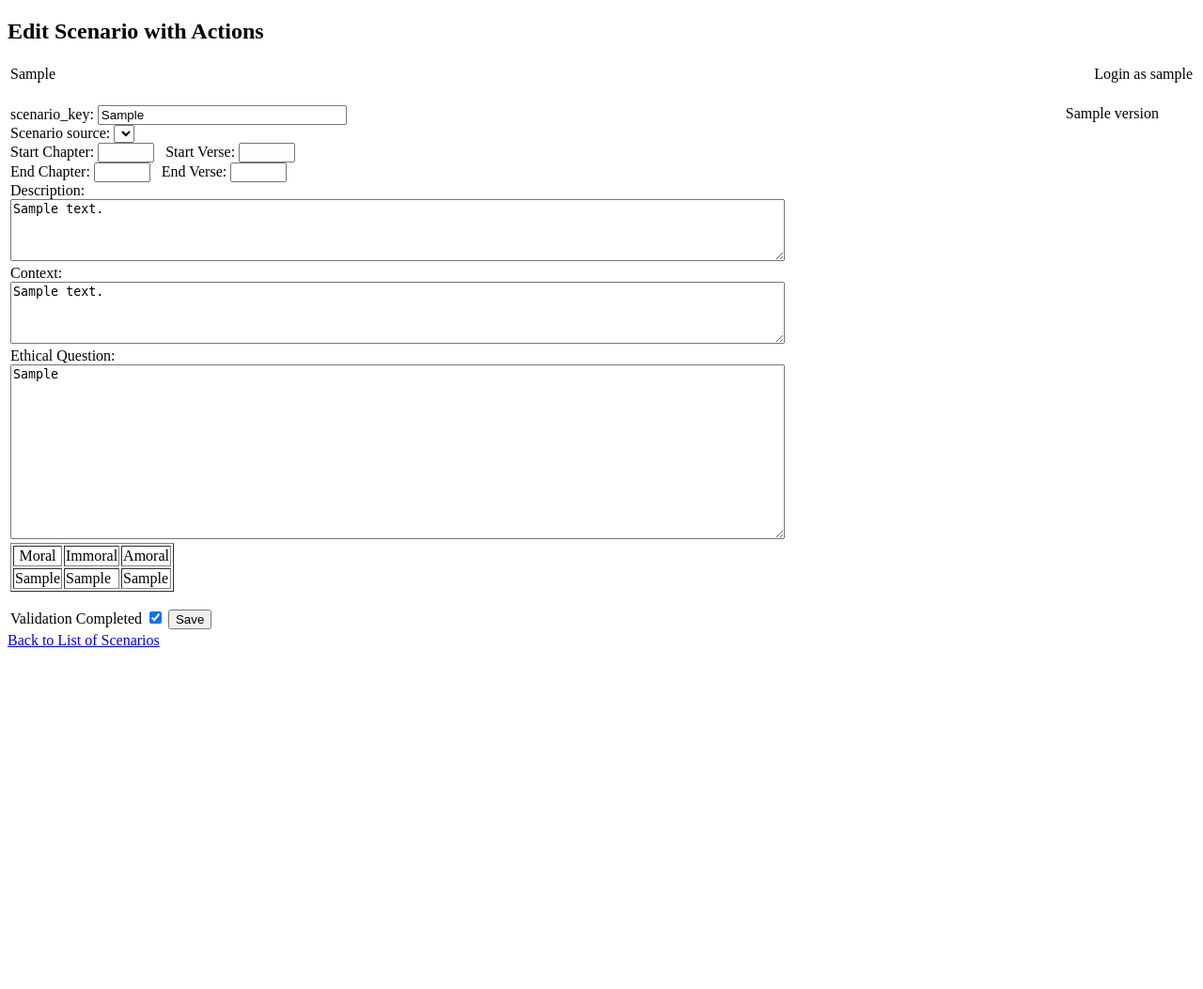
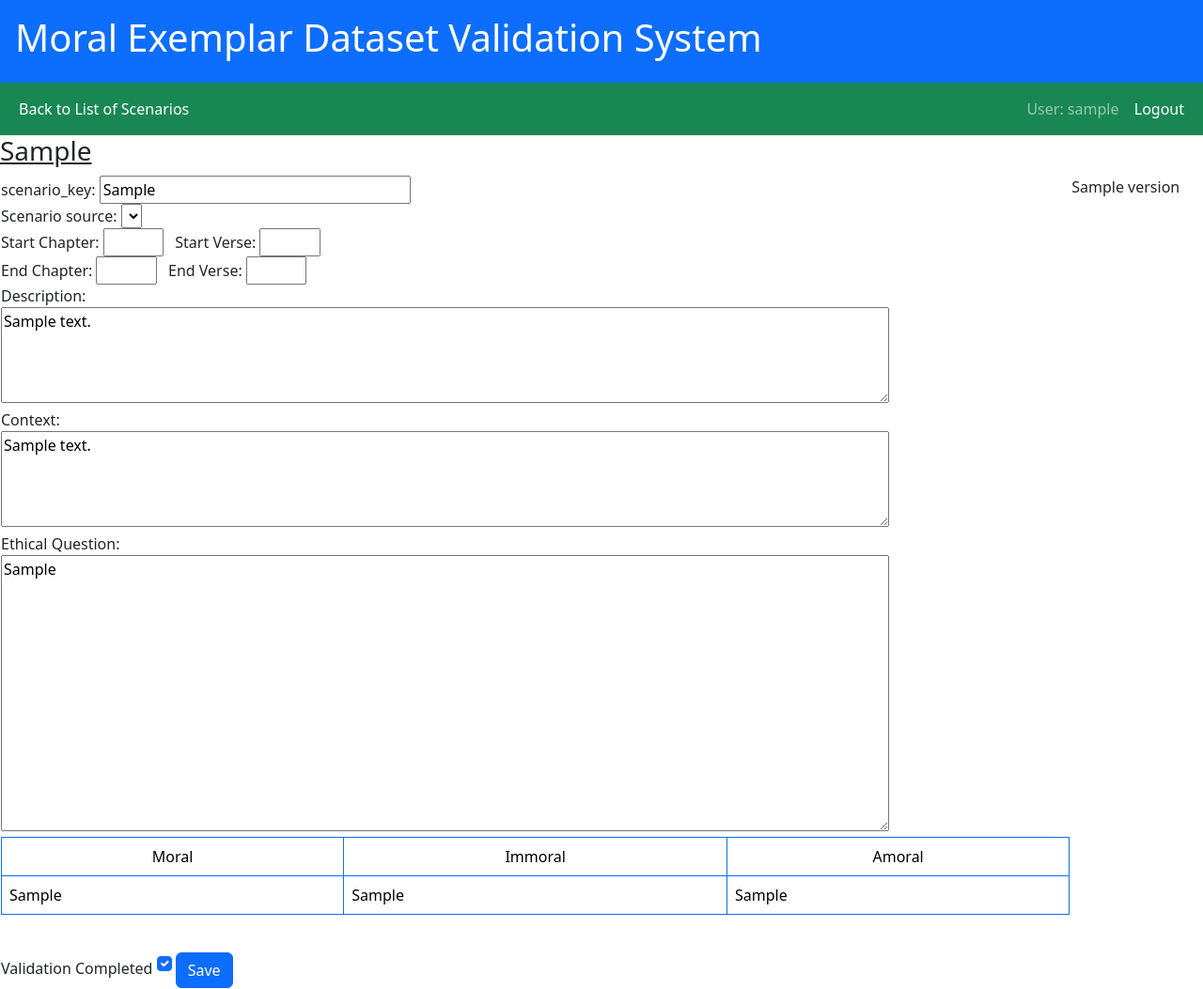
Before and after one commit to haggenso/moral_exemplar, a Flask app: template templates/edit.html in a window 1280 px wide. Shown: the whole page at 94% size. Before the commit the page ends 689 px from the top, so only its background shows below. Run offline with Flask 3, Linux system fonts and the light colour scheme; the template is opened without the code that fills it: most values are stand-ins (such as "Sample title", 1, 10 or a date in 2020); lists and menus that the app fills with data are empty; some libraries are stand-ins or nearby versions.

Commit message:
Bootstrap version #1

```diff
--- a/main.py
+++ b/main.py
@@ -96,15 +96,15 @@ def get_action_list(cursor, scenario_id, moral_status):
 			action_confidence = "0"
 
 		action_num = '{:02d}'.format(i+1)
-
-		action_html += '<HR>\n'
+		if i > 0 :
+			action_html += '<HR class="bg-primary border-primary border-2">\n'
 		action_html += 'Action' + action_num + ':<BR>\n'
 		action_html += '<TEXTAREA NAME="lst_' + moral_status + action_num + '_desc" ROWS="8"'
 		action_html += ' COLS="30" STYLE="overflow:auto">\n'
 		action_html += action_description + '</TEXTAREA><BR>\n'
 		for idx in range(len(like6lvl)):
 			confidence_value = round(idx*0.1,1)
-			action_html += '<INPUT TYPE="RADIO" NAME="lst_' + moral_status + action_num + '_confidence"'
+			action_html += '<INPUT TYPE="RADIO" class="form-check-input" NAME="lst_' + moral_status + action_num + '_confidence"'
 			action_html += ' VALUE=' + str(confidence_value)
 			if abs(float(action_confidence) - confidence_value) < 0.01:
 				action_html += ' CHECKED'
@@ -178,184 +178,190 @@ def logout():
 def view():
 
 	out_str = "<p>Hello</p>\n"
-	try:
-		# out_str += app.config['MYSQL_DB']
-		cursor = mysql.connection.cursor()
+	if 'username' in session:
+		try:
+			# out_str += app.config['MYSQL_DB']
+			cursor = mysql.connection.cursor()
 
-		id_key = 'scenario_id'
-		fld_list = ['scenario_key','description','context','validated']
-		query = "SELECT " + id_key + "," + ",".join(fld_list) + " FROM scenarios "
-		query += " WHERE deleted=0 and " + session['groupfilter']
-		query += " ORDER BY source_id, start_chapter, start_verse"
-		cursor.execute(query)
+			id_key = 'scenario_id'
+			fld_list = ['scenario_key','description','context','validated']
+			query = "SELECT " + id_key + "," + ",".join(fld_list) + " FROM scenarios "
+			query += " WHERE deleted=0 and " + session['groupfilter']
+			query += " ORDER BY source_id, start_chapter, start_verse"
+			cursor.execute(query)
 
-		# Fetch all rows
-		scenarios = cursor.fetchall()
+			# Fetch all rows
+			scenarios = cursor.fetchall()
 
-		list_of_html = []
-		header = fld_list
-		header.insert(0, "Edit")
-		header = list_html_esc(header)
-		for i in range(len(header)) :
-			header[i] = "<B>" + header[i] +"</B>"
-		list_of_html.append(list_in_TD(header))
-		for item in scenarios:
-			item = list(item)
-			scenario_id = item[0]
-			item = item[1:]
-			item[-1] = 'Validated' if item[-1] else 'Not Validated'
-			item = list_remove_none(item)
-			item = list_html_esc(item)
-			item.insert(0, "<A HREF='" + url_for('edit') + "?id=" + str(scenario_id) + "'>Edit</A>")
-			list_of_html.append(list_in_TD(item))
+			list_of_html = []
+			header = fld_list
+			header.insert(0, "Edit")
+			header = list_html_esc(header)
+			for i in range(len(header)) :
+				header[i] = "<B>" + header[i] +"</B>"
+			list_of_html.append(list_in_TD(header))
+			for item in scenarios:
+				item = list(item)
+				scenario_id = item[0]
+				item = item[1:]
+				item[-1] = 'Validated' if item[-1] else 'Not Validated'
+				item = list_remove_none(item)
+				item = list_html_esc(item)
+				item.insert(0, "<A HREF='" + url_for('edit') + "?id=" + str(scenario_id) + "'>Edit</A>")
+				list_of_html.append(list_in_TD(item))
 
-		return render_template('view.html', list_of_html=list_of_html, username=session['username'])
-		# return out_str + "<p>" + repr(scenarios) + "</p>\n"
-		# return out_str + "<p>" + repr(list_of_html) + "</p>\n"
+			return render_template('view.html', list_of_html=list_of_html, username=session['username'], editor=session['editor'])
+			# return out_str + "<p>" + repr(scenarios) + "</p>\n"
+			# return out_str + "<p>" + repr(list_of_html) + "</p>\n"
 
-	except Exception as e:
-		return (jsonify({'status': 'error', 'message': str(e)}))
+		except Exception as e:
+			return (jsonify({'status': 'error', 'message': str(e)}))
+	else:
+		return redirect(url_for('login'))
 
 @app.route("/edit", methods=['GET','POST'])
 def edit():
 	global cursor
 
 	out_str = "<p>Hello</p>\n"
-	try:
-		scenario_id = str(request.args['id'])
-		form_fld = ['scenario_id','scenario_key','source_id','start_chapter','start_verse',
-				'end_chapter','end_verse','description','context','ethic_q','validated']
+	if 'username' in session:
+		try:
+			scenario_id = str(request.args['id'])
+			form_fld = ['scenario_id','scenario_key','source_id','start_chapter','start_verse',
+					'end_chapter','end_verse','description','context','ethic_q','validated']
 
-		if request.method == 'POST' :
-			form_data = dict(request.form)
-			cursor = mysql.connection.cursor()
+			if request.method == 'POST' :
+				form_data = dict(request.form)
+				cursor = mysql.connection.cursor()
 
-			if scenario_id.isdigit() :
-				query = "UPDATE scenarios SET deleted=1 WHERE scenario_id = %s"
-				cursor.execute(query, (scenario_id,))
-				query = "UPDATE actions SET deleted=1 WHERE scenario_id = %s"
-				cursor.execute(query, (scenario_id,))
+				if scenario_id.isdigit() :
+					query = "UPDATE scenarios SET deleted=1 WHERE scenario_id = %s"
+					cursor.execute(query, (scenario_id,))
+					query = "UPDATE actions SET deleted=1 WHERE scenario_id = %s"
+					cursor.execute(query, (scenario_id,))
 
-			source_key = get_source_key(cursor, form_data['source_id'])
-			scenario_key = source_key + 'C' + str(form_data['start_chapter']) + 'V' + str(form_data['start_verse'])
-			if not((form_data['start_chapter']==form_data['end_chapter']) and (form_data['start_verse']==form_data['end_verse'])) :
-				scenario_key += '-C' + str(form_data['end_chapter']) + 'V' + str(form_data['end_verse'])
-			form_data['scenario_key'] = scenario_key
+				source_key = get_source_key(cursor, form_data['source_id'])
+				scenario_key = source_key + 'C' + str(form_data['start_chapter']) + 'V' + str(form_data['start_verse'])
+				if not((form_data['start_chapter']==form_data['end_chapter']) and (form_data['start_verse']==form_data['end_verse'])) :
+					scenario_key += '-C' + str(form_data['end_chapter']) + 'V' + str(form_data['end_verse'])
+				form_data['scenario_key'] = scenario_key
 
-			if form_data.get('validated', '') == '':
-				form_data['validated']=0
-			else:
-				form_data['validated']=1
+				if form_data.get('validated', '') == '':
+					form_data['validated']=0
+				else:
+					form_data['validated']=1
 
-			query = "INSERT INTO scenarios (date_recorded, scenario_key, source_id, "
-			query += " start_chapter, start_verse, end_chapter, end_verse, "
-			query += " description, context, ethic_q, username, validated) "
-			query += " VALUES (NOW(), %s, %s, %s, %s, %s, %s, %s, %s, %s, %s, %s)"
-			cursor.execute(query, (form_data['scenario_key'], form_data['source_id'], \
-			form_data['start_chapter'], form_data['start_verse'], form_data['end_chapter'], form_data['end_verse'], \
-			form_data['description'], form_data['context'], form_data['ethic_q'], session['username'], form_data['validated']))
+				query = "INSERT INTO scenarios (date_recorded, scenario_key, source_id, "
+				query += " start_chapter, start_verse, end_chapter, end_verse, "
+				query += " description, context, ethic_q, username, validated) "
+				query += " VALUES (NOW(), %s, %s, %s, %s, %s, %s, %s, %s, %s, %s, %s)"
+				cursor.execute(query, (form_data['scenario_key'], form_data['source_id'], \
+				form_data['start_chapter'], form_data['start_verse'], form_data['end_chapter'], form_data['end_verse'], \
+				form_data['description'], form_data['context'], form_data['ethic_q'], session['username'], form_data['validated']))
 
-			cursor.execute("SELECT LAST_INSERT_ID()")
-			record = cursor.fetchone()
-			form_data['scenario_id'] = record[0]
+				cursor.execute("SELECT LAST_INSERT_ID()")
+				record = cursor.fetchone()
+				form_data['scenario_id'] = record[0]
 
-			save_action(form_data)
+				save_action(form_data)
 
-			mysql.connection.commit()
+				mysql.connection.commit()
 
-			if scenario_id.isdigit() :
-				return redirect(url_for('edit') + "?id=" + str(form_data['scenario_id'])+"&from_edit=")
-			else:
-				return redirect(url_for('edit') + "?id=" + str(form_data['scenario_id'])+"&from_new=")
+				if scenario_id.isdigit() :
+					return redirect(url_for('edit') + "?id=" + str(form_data['scenario_id'])+"&from_edit=")
+				else:
+					return redirect(url_for('edit') + "?id=" + str(form_data['scenario_id'])+"&from_new=")
 
-			# source_choices = get_choices(cursor, "sources", "source_id", "title", -1)
+				# source_choices = get_choices(cursor, "sources", "source_id", "title", -1)
 
-			# return render_template('edit.html', form_data=form_data, source_choices=source_choices)
+				# return render_template('edit.html', form_data=form_data, source_choices=source_choices)
 
-			# return "Update to be impelemented! scenario_id: " + form_data['scenario_id'] + " form_data:" +  repr(form_data)
+				# return "Update to be impelemented! scenario_id: " + form_data['scenario_id'] + " form_data:" +  repr(form_data)
 
-		elif scenario_id == "new" :
-			form_data = {}
-			form_data['scenario_id'] = scenario_id
-			form_data['username'] = session['username']
+			elif scenario_id == "new" :
+				form_data = {}
+				form_data['scenario_id'] = scenario_id
+				form_data['username'] = session['username']
 
-			cursor = mysql.connection.cursor()
-			source_choices = get_choices(cursor, "sources", "source_id", "title", -1)
-
-			form_data['moral_actions'] = get_action_list(cursor, scenario_id, 'moral')
-			form_data['immoral_actions'] = get_action_list(cursor, scenario_id, 'immoral')
-			form_data['amoral_actions'] = get_action_list(cursor, scenario_id, 'amoral')
-
-			form_data['msg_bar'] = "Adding a New Record"
-			return render_template('edit.html', form_data=form_data, source_choices=source_choices)
-
-			# return "New record to be impelemented!"
-
-		elif scenario_id.isdigit() :
-			# out_str += app.config['MYSQL_DB']
-			cursor = mysql.connection.cursor()
-
-			query = "SELECT " + ",".join(form_fld) + " FROM scenarios "
-			query += " WHERE " + session['groupfilter'] + " and scenario_id = %s"
-			# Test possibility of stack queries SQL injection
-			# query = "select 1;select 2; select 3"
-			cursor.execute(query, (scenario_id,))
-
-			# Fetch one row
-			q_res = cursor.fetchone()
-			if q_res is None:
-				return redirect(url_for('view'))
-			else:
-				q_res = list_remove_none(q_res)
-				form_data = dict(zip(form_fld, q_res))
-				form_data['username'] = session['username']
-				form_data['version'] = ""
-				if session['editor'] == 1:
-					version_html = 'Version(s):'
-					query = "SELECT scenario_id, date_recorded, username FROM scenarios WHERE scenario_key = %s";
-					cursor.execute(query, (form_data['scenario_key'],))
-					q_res2 = cursor.fetchall()
-					if q_res2 is not None:
-						version_html += '<FORM ID="versionForm" METHOD="GET">\n'
-						version_html += '<TABLE border=1>\n'
-						version_html += '<TR><TD>Select</TD>\n'
-						version_html += '<TD>DateTime</TD>\n'
-						version_html += '<TD>Username</TD></TR>\n'
-						for item in q_res2:
-							version_html += '<TR><TD>'
-							if str(item[0]) == scenario_id:
-								version_html += 'Current'
-							else:
-								version_html += '<INPUT TYPE="RADIO" NAME="id" VALUE=' + str(item[0]) +'></TD>\n'
-							version_html += '<TD>' + str(item[1]) + '</TD>\n'
-							version_html += '<TD>' + item[2] + '</TD></TR>\n'
-						version_html += '</TABLE>\n'
-						version_html += '<INPUT TYPE=SUBMIT VALUE="Go">\n'
-						version_html += '</FORM>\n'
-				form_data['version'] = version_html
-
-				source_choices = get_choices(cursor, "sources", "source_id", "title", form_data['source_id'])
+				cursor = mysql.connection.cursor()
+				source_choices = get_choices(cursor, "sources", "source_id", "title", -1)
 
 				form_data['moral_actions'] = get_action_list(cursor, scenario_id, 'moral')
 				form_data['immoral_actions'] = get_action_list(cursor, scenario_id, 'immoral')
 				form_data['amoral_actions'] = get_action_list(cursor, scenario_id, 'amoral')
 
-				if 'from_new' in request.args:
-					form_data['msg_bar'] = "New Record Added!"
-				elif 'from_edit' in request.args:
-					form_data['msg_bar'] = "Edited Record Saved!"
-				else:
-					form_data['msg_bar'] = "Editing a Previous Record"
-
+				form_data['msg_bar'] = "Adding a New Record"
 				return render_template('edit.html', form_data=form_data, source_choices=source_choices)
 
-			# return "Edit function to be implemented! id: " + repr(form_data)
-			# return "Edit function to be implemented! id: " + repr(request.args['id'])
-		else:
-			return out_str
+				# return "New record to be impelemented!"
 
-	except Exception as e:
-		return (jsonify({'status': 'error', 'message': str(e)}))
+			elif scenario_id.isdigit() :
+				# out_str += app.config['MYSQL_DB']
+				cursor = mysql.connection.cursor()
+
+				query = "SELECT " + ",".join(form_fld) + " FROM scenarios "
+				query += " WHERE " + session['groupfilter'] + " and scenario_id = %s"
+				# Test possibility of stack queries SQL injection
+				# query = "select 1;select 2; select 3"
+				cursor.execute(query, (scenario_id,))
+
+				# Fetch one row
+				q_res = cursor.fetchone()
+				if q_res is None:
+					return redirect(url_for('view'))
+				else:
+					q_res = list_remove_none(q_res)
+					form_data = dict(zip(form_fld, q_res))
+					form_data['username'] = session['username']
+					form_data['version'] = ""
+					if session['editor'] == 1:
+						version_html = 'Version(s):'
+						query = "SELECT scenario_id, date_recorded, username FROM scenarios WHERE scenario_key = %s";
+						cursor.execute(query, (form_data['scenario_key'],))
+						q_res2 = cursor.fetchall()
+						if q_res2 is not None:
+							version_html += '<FORM ID="versionForm" METHOD="GET">\n'
+							version_html += '<TABLE class="table table-bordered border-primary">\n'
+							version_html += '<TR><TD>Select</TD>\n'
+							version_html += '<TD>DateTime</TD>\n'
+							version_html += '<TD>Username</TD></TR>\n'
+							for item in q_res2:
+								version_html += '<TR><TD>'
+								if str(item[0]) == scenario_id:
+									version_html += 'Current'
+								else:
+									version_html += '<INPUT TYPE="RADIO" NAME="id" VALUE=' + str(item[0]) +'></TD>\n'
+								version_html += '<TD>' + str(item[1]) + '</TD>\n'
+								version_html += '<TD>' + item[2] + '</TD></TR>\n'
+							version_html += '</TABLE>\n'
+							version_html += '<INPUT TYPE=SUBMIT VALUE="Go">\n'
+							version_html += '</FORM>\n'
+						form_data['version'] = version_html
+
+					source_choices = get_choices(cursor, "sources", "source_id", "title", form_data['source_id'])
+
+					form_data['moral_actions'] = get_action_list(cursor, scenario_id, 'moral')
+					form_data['immoral_actions'] = get_action_list(cursor, scenario_id, 'immoral')
+					form_data['amoral_actions'] = get_action_list(cursor, scenario_id, 'amoral')
+
+					if 'from_new' in request.args:
+						form_data['msg_bar'] = "New Record Added!"
+					elif 'from_edit' in request.args:
+						form_data['msg_bar'] = "Edited Record Saved!"
+					else:
+						form_data['msg_bar'] = "Editing a Previous Record"
+
+					return render_template('edit.html', form_data=form_data, source_choices=source_choices)
+
+				# return "Edit function to be implemented! id: " + repr(form_data)
+				# return "Edit function to be implemented! id: " + repr(request.args['id'])
+			else:
+				return out_str
+
+		except Exception as e:
+			return (jsonify({'status': 'error', 'message': str(e)}))
+	else:
+		return redirect(url_for('login'))
 
 if __name__ == '__main__':
 	app.run()
--- a/templates/edit.html
+++ b/templates/edit.html
@@ -1,32 +1,23 @@
-<!DOCTYPE HTML>
-<HEAD>
-<TITLE>Edit a Scenario</TITLE>
-<STYLE>
-input[type=number] {
-    width: 7ch; /* 7 characters width */
-}
-</STYLE>
-<SCRIPT>
-function init() {
-	// Stop
-	let val = document.getElementById("mainForm");
-	// alert(val);
-	val.onkeypress = function (key) {
-		let btn = 0 || key.keyCode || key.charCode;
-		if (btn == 13) {
-			// alert("Enter Key is Pressed!");
-			key.preventDefault();
-		}
-	}
-}
-</SCRIPT>
-</HEAD>
-<BODY onload=init()>
-<H2>Edit Scenario with Actions</H2>
+{% extends "layout.html" %}
+{% block title %}Edit a Scenario{% endblock %}
+{% block content %}
+<nav class="navbar navbar-expand-sm navbar-dark bg-success">
+  <div class="container-fluid">
+    <ul class="navbar-nav">
+      <li class="nav-item">
+        <a class="nav-link active" href="view">Back to List of Scenarios</a>
+      </li>
+    </ul>
+    <ul class="navbar-nav navbar-right">
+      <span class="navbar-text">User: {{ username }}&nbsp;&nbsp;</span>
+      <li class="nav-item">
+        <a class="nav-link active" href="logout">Logout</a>
+      </li>
+    </ul>
+  </div>
+</nav>
 <TABLE width=100%>
-<TR><TD>{{ form_data['msg_bar'] }}</TD>
-<TD ALIGN=RIGHT>Login as {{ form_data['username'] }}</TD></TR>
-</TABLE><BR>
+<H3><U>{{ form_data['msg_bar'] }}</U></H3>
 <TABLE WIDTH=100%>
 <TR><TD>
 <FORM ID="mainForm" METHOD="POST">
@@ -56,7 +47,7 @@ Context:<BR>
 Ethical Question:<BR>
 <TEXTAREA NAME="ethic_q" ROWS="12" COLS="100" STYLE="overflow:auto">
 {{ form_data['ethic_q'] }}</TEXTAREA><BR>
-<TABLE BORDER=1>
+<TABLE class="table table-bordered border-primary">
 	<TR><TD STYLE="text-align:center">Moral</TD>
 	<TD STYLE="text-align:center">Immoral</TD>
 	<TD STYLE="text-align:center">Amoral</TD></TR>
@@ -66,12 +57,11 @@ Ethical Question:<BR>
 </TABLE>
 <BR>
 <LABEL FOR="validated">Validation Completed</LABEL>
-<INPUT TYPE="checkbox" NAME="validated" checked/>
-<INPUT TYPE="submit" value="Save">
+<INPUT TYPE="checkbox" class="form-check-input"  NAME="validated" checked/>
+<INPUT TYPE="submit" class="btn btn-primary" value="Save">
 </FORM>
 </TD><TD VALIGN="TOP">
 {{ form_data['version'] | safe}}
 </TD></TR>
 </TABLE>
-<A HREF="view">Back to List of Scenarios</A>
-</BODY>
+{% endblock %}
--- /dev/null
+++ b/templates/layout.html
@@ -0,0 +1,33 @@
+<!DOCTYPE HTML>
+<HEAD>
+<TITLE>{% block title %}{% endblock %}</TITLE>
+<meta charset="utf-8">
+<meta name="viewport" content="width=device-width, initial-scale=1">
+<link href="https://cdn.jsdelivr.net/npm/bootstrap@5.3.3/dist/css/bootstrap.min.css" rel="stylesheet">
+<script src="https://cdn.jsdelivr.net/npm/bootstrap@5.3.3/dist/js/bootstrap.bundle.min.js"></script>
+<STYLE>
+input[type=number] {
+    width: 7ch; /* 7 characters width */
+}
+</STYLE>
+<SCRIPT>
+function init() {
+	// Stop
+	let val = document.getElementById("mainForm");
+	// alert(val);
+	val.onkeypress = function (key) {
+		let btn = 0 || key.keyCode || key.charCode;
+		if (btn == 13) {
+			// alert("Enter Key is Pressed!");
+			key.preventDefault();
+		}
+	}
+}
+</SCRIPT>
+</HEAD>
+<BODY onload=init()>
+<div class="p-3 bg-primary text-white">
+  <h1>Moral Exemplar Dataset Validation System</h1>
+</div>
+{% block content %}{% endblock %}
+</BODY>
```
Also changed, not shown: templates/login.html (+6 -8 lines), templates/view.html (+23 -12 lines).
